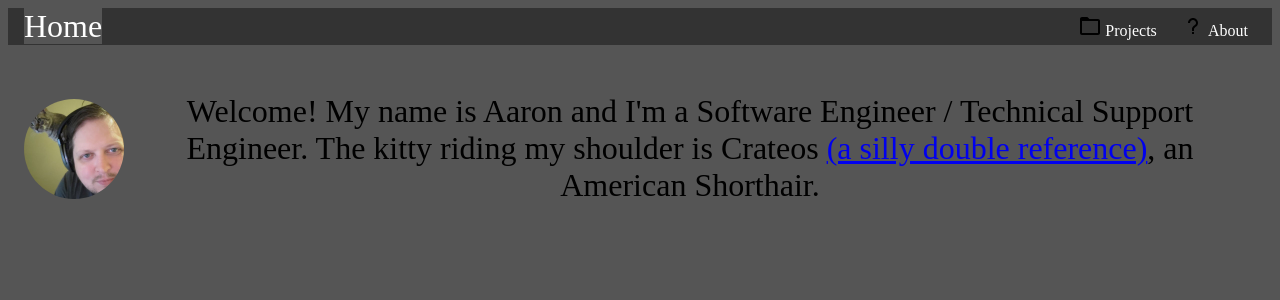
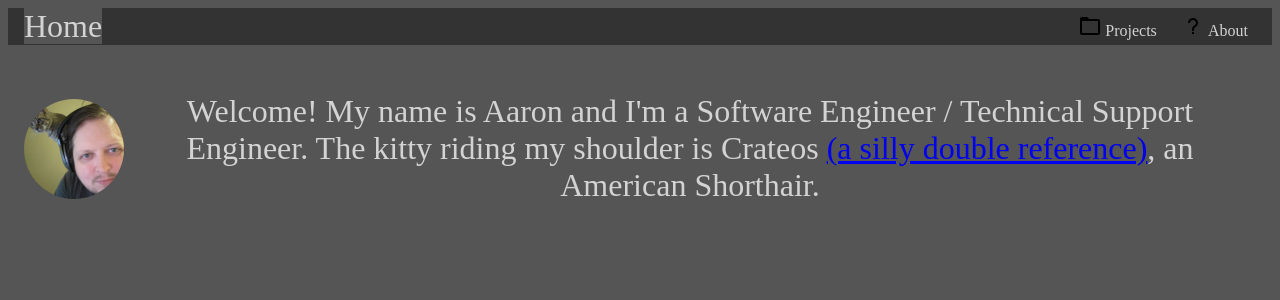
Before and after one commit to DemonMage/demonmage.com, a React (Vite) app in the folder demonmage.com/: page / in a window 1280 px wide. Shown: the top 300 px of the page. Built offline with nearby package versions, Linux system fonts and the light colour scheme.

Commit message:
updated font color from white to lightgray

```diff
--- a/demonmage.com/index.css
+++ b/demonmage.com/index.css
@@ -1,5 +1,6 @@
 body {
   background-color: #555;
+  color: lightgrey;
 }
 
 .page-container {
--- a/demonmage.com/src/components/NavBar.css
+++ b/demonmage.com/src/components/NavBar.css
@@ -1,6 +1,5 @@
 .navbar-container {
   background-color: #333;
-  color: white;
   display: flex;
   justify-content: space-between;
   align-items: center;
```
